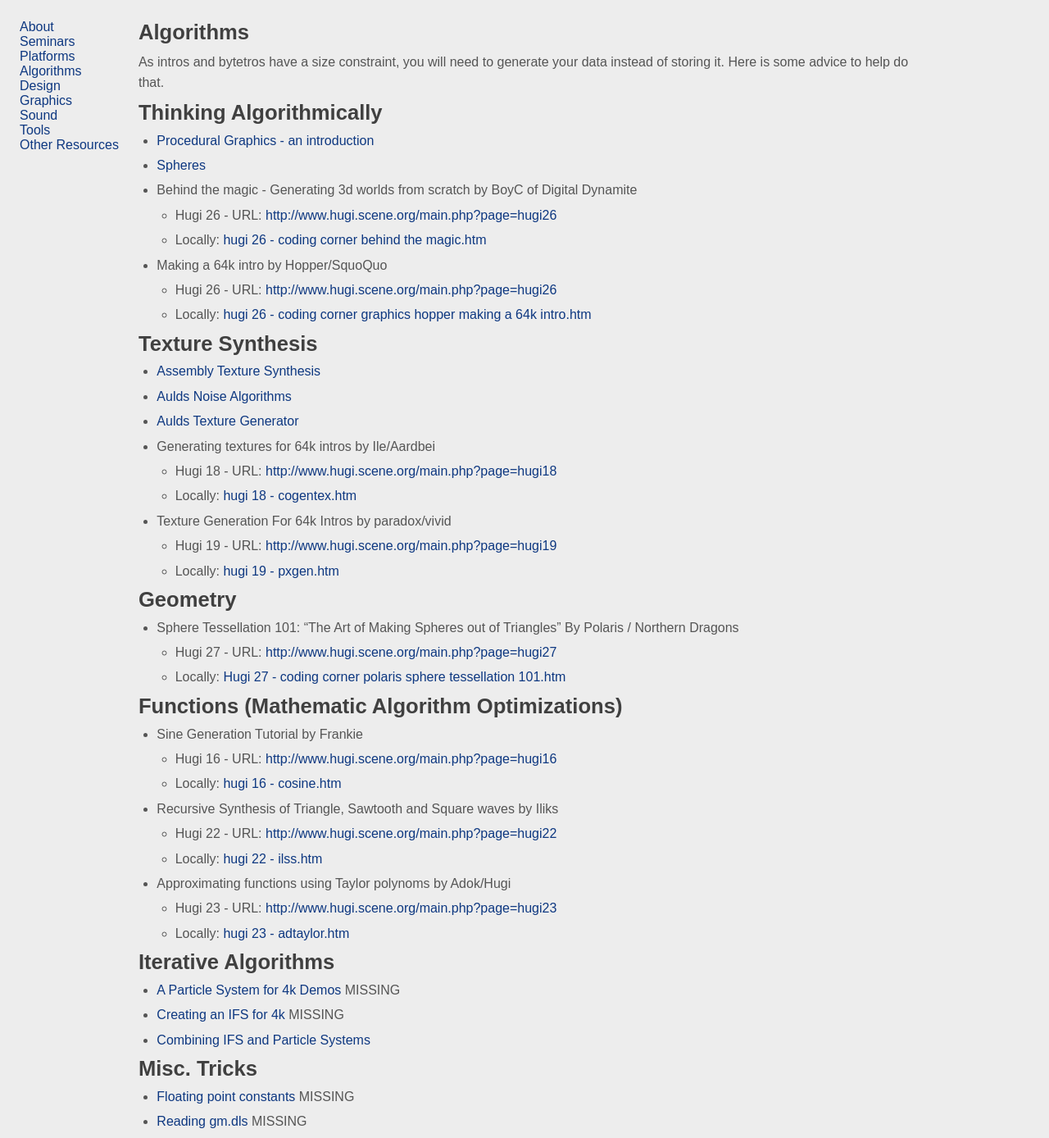
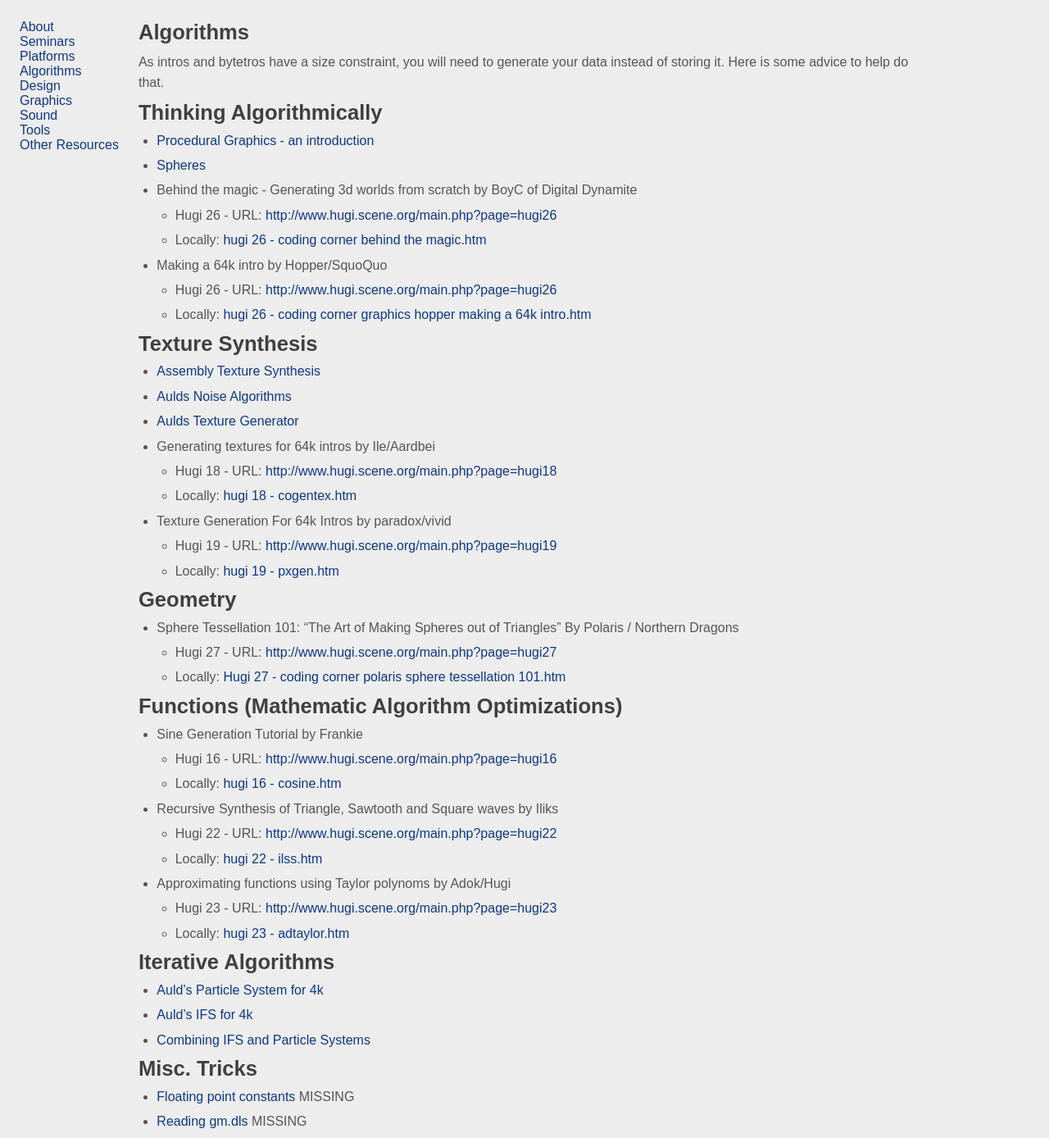
Before and after one commit to in4k/in4k.github.io, a Jekyll site: the page built from wiki/algorithms.markdown, in a window 1280 px wide. Shown: the whole page at 82% size. Built offline with Jekyll 4.4.1, drawn with Linux system fonts in a browser that asks for light colours; some web fonts are replaced.

Commit message:
Update algorithms.markdown

```diff
--- a/wiki/algorithms.markdown
+++ b/wiki/algorithms.markdown
@@ -45,8 +45,8 @@ Here is some advice to help do that.
     * Locally: [hugi 23 - adtaylor.htm](http://in4k.untergrund.net/html_articles/hugi 23 - adtaylor.htm)
 
 # Iterative Algorithms
-* [A Particle System for 4k Demos](a-particle-system-for-4k-demos) MISSING
-* [Creating an IFS for 4k](creating-an-ifs-for-4k) MISSING
+* [Auld's Particle System for 4k](aulds-particle-system-for-4k)
+* [Auld's IFS for 4k](aulds-ifs-for-4k)
 * [Combining IFS and Particle Systems](combining-ifs-and-particle-systems)
 
 # Misc. Tricks
```
